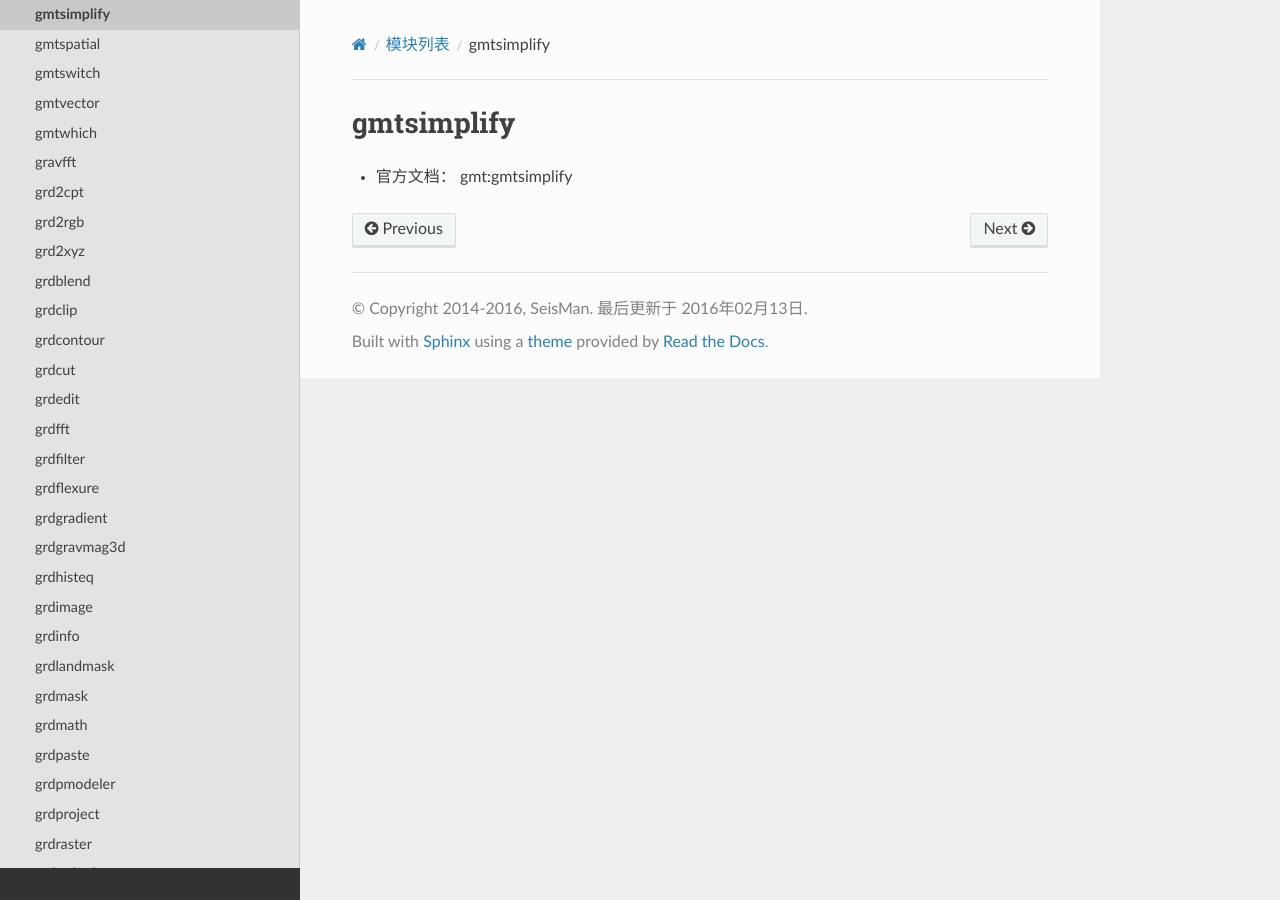
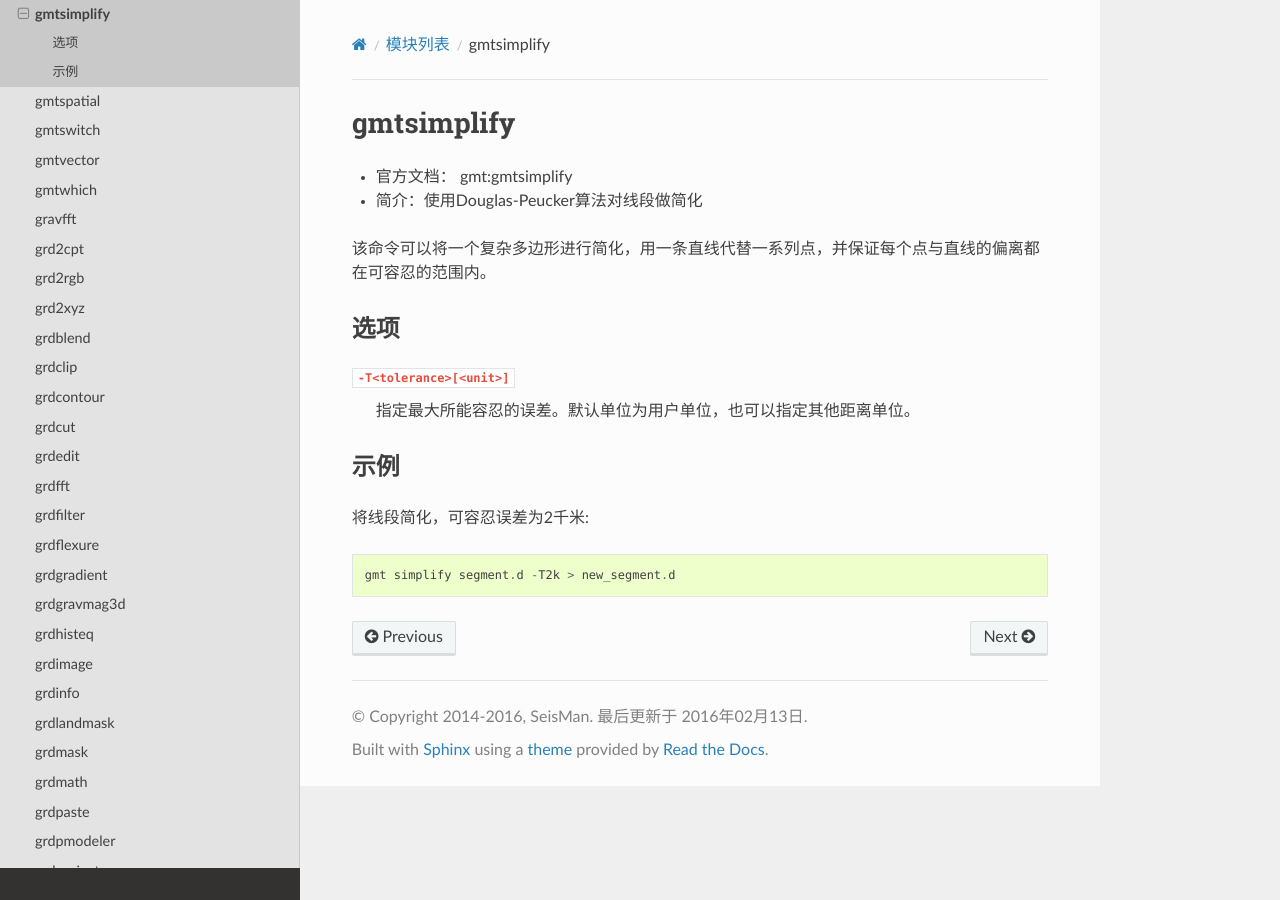
Before and after one commit to seisman/GMT5_Docs, a Sphinx documentation site: the page built from source/gmtsimplify.rst, in a window 1280 px wide. Built offline with Sphinx 7.4.7 and the Read the Docs theme 2.0.0, drawn with Linux system fonts in a browser that asks for light colours; pages that are not in the unit, such as notebooks, are missing from menus.

Commit message:
add gmtsimplify

```diff
--- a/source/gmtsimplify.rst
+++ b/source/gmtsimplify.rst
@@ -1,6 +1,22 @@
-.. index:: !gmtsimplify
+.. index:: ! gmtsimplify
 
 gmtsimplify
 ===========
 
 - 官方文档： :ref:`gmt:gmtsimplify`
+- 简介：使用Douglas-Peucker算法对线段做简化
+
+该命令可以将一个复杂多边形进行简化，用一条直线代替一系列点，并保证每个点与直线的偏离都在可容忍的范围内。
+
+选项
+----
+
+``-T<tolerance>[<unit>]``
+    指定最大所能容忍的误差。默认单位为用户单位，也可以指定其他距离单位。
+
+示例
+----
+
+将线段简化，可容忍误差为2千米::
+
+    gmt simplify segment.d -T2k > new_segment.d
```
